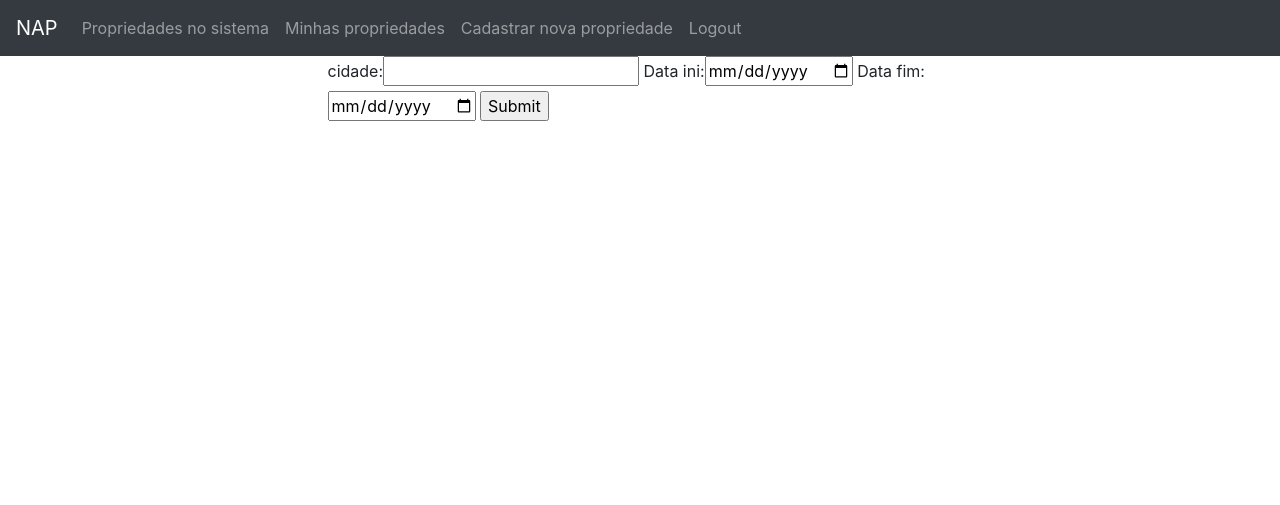
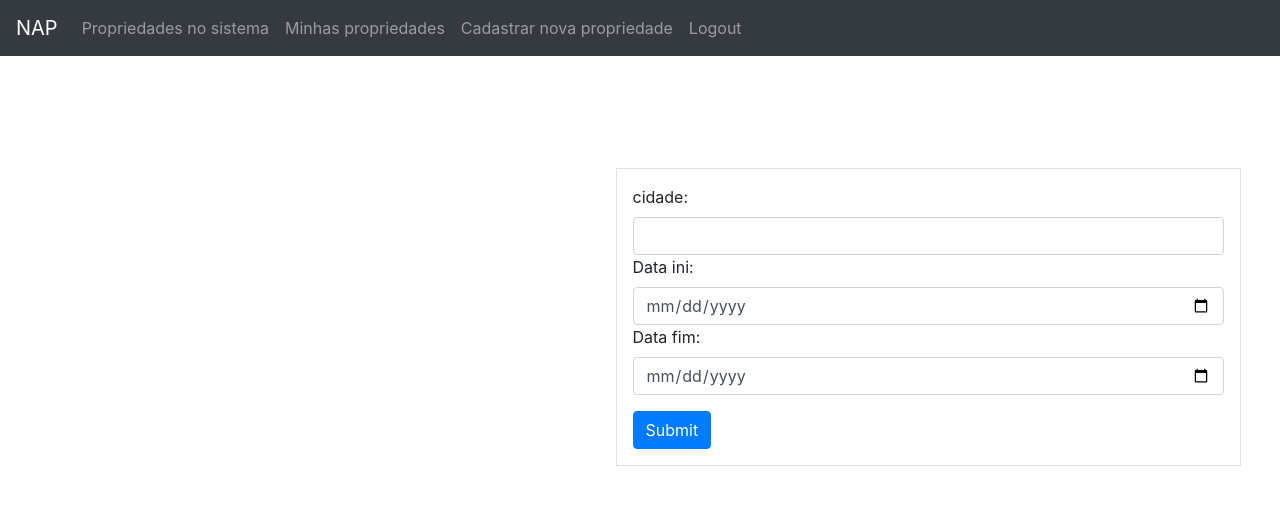
Before and after one commit to 4andrewtanakashi/projeto-eng-soft, a Django app: page /busca in a window 1280 px wide. Shown: the top 505 px of the page. Run offline with Django 3.2, Linux system fonts and the light colour scheme; the visitor is signed in with stand-in values (Sample User, id 1); some libraries are stand-ins or nearby versions.

Commit message:
:hammer: Melhoria no formulário de busca

```diff
--- a/src/core/forms.py
+++ b/src/core/forms.py
@@ -68,6 +68,6 @@ class PagamentoForm(forms.ModelForm):
         }
 
 class BuscaPropForm(forms.Form):
-    cidade = forms.CharField(label='cidade', max_length=100)
-    data_ini = forms.DateField(widget=forms.DateInput(attrs={'type': 'date'}))
-    data_fim = forms.DateField(widget=forms.DateInput(attrs={'type': 'date'}))
+    cidade = forms.CharField(label='cidade', max_length=100,widget=forms.TextInput(attrs={'class': 'form-control'}))
+    data_ini = forms.DateField(widget=forms.DateInput(attrs={'type': 'date', 'class': 'form-control'}))
+    data_fim = forms.DateField(widget=forms.DateInput(attrs={'type': 'date', 'class': 'form-control'}))
--- a/src/core/templates/core/busca.html
+++ b/src/core/templates/core/busca.html
@@ -2,10 +2,14 @@
 
 
 {% block content %}
-<form method="post">
-    {% csrf_token %}
-    {{ form }}
-    <input type="submit" value="Submit">
+<form style="padding: 1em 1em 1em 1em;
+    position: relative;
+    top: 7em;
+    left: 18em;" class="container justify-content-center border" method="post">
+    <div class="form-group">
+        {% csrf_token %}
+        {{ form }}
+    </div>
+    <input class="btn btn-primary" type="submit" value="Submit">
 </form>
-
 {% endblock %}
```
Also changed, not shown: src/core/static/core/css/propriedades.css (+0 -11 lines).
